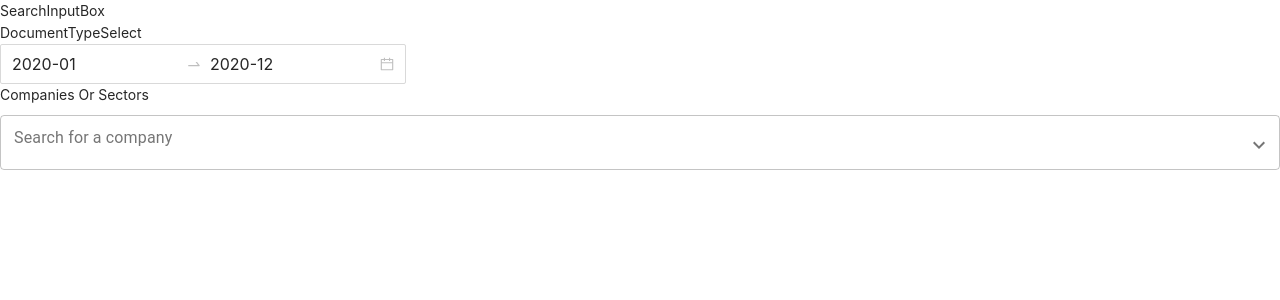
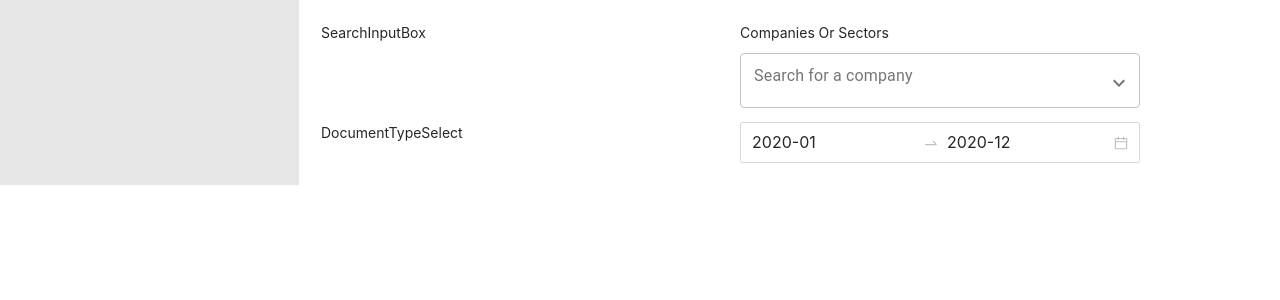
Before and after one commit to csudani7/ui-components-app, a React (Create React App) app: page / in a window 1280 px wide. Shown: the top 300 px of the page. Built offline with nearby package versions, Linux system fonts and the light colour scheme.

Commit message:
added page layout

```diff
--- /dev/null
+++ b/src/components/TopBarHeader.css
@@ -0,0 +1,18 @@
+.outerDiv{
+    display: flex;
+}
+.sideBar{
+    width: 500px;
+    background-color: gray;
+    opacity: 20%;
+}
+.header{
+    width: auto;
+    padding: 1%;
+    display: flex;
+    flex-wrap: wrap;
+}
+.element{
+    width: 400px;
+    margin: 1%;
+}
--- a/src/components/TopBarHeader.jsx
+++ b/src/components/TopBarHeader.jsx
@@ -3,14 +3,27 @@ import SearchInputBox from "./SearchInputBox";
 import DocumentTypeSelect from "./DocumentTypeSelect";
 import DatePickerComponent from "./DatePickerComponent";
 import SelectCompanyBox from "./SelectCompanyBox";
+import "./TopBarHeader.css";
 
 export default function TopBarHeader() {
   return (
-    <div>
-      <SearchInputBox />
-      <DocumentTypeSelect />
-      <DatePickerComponent />
-      <SelectCompanyBox />
+    <div className="outerDiv">
+      <div className="sideBar">
+      </div>
+      <div className="header">
+        <div className="element">
+            <SearchInputBox />
+        </div>
+        <div className="element">
+            <SelectCompanyBox />
+        </div>
+        <div className="element">
+            <DocumentTypeSelect />
+        </div>
+        <div className="element">
+            <DatePickerComponent />
+        </div>
+      </div>
     </div>
   );
 }
```
